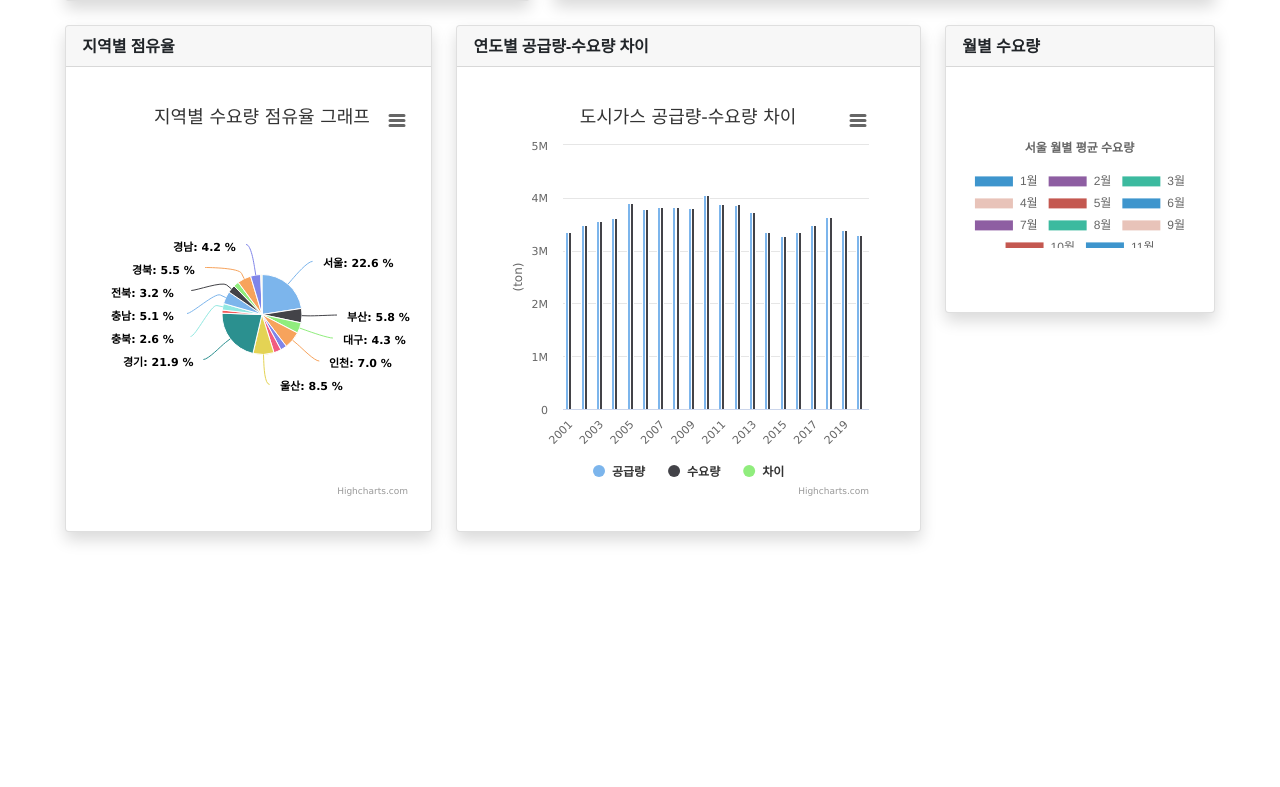
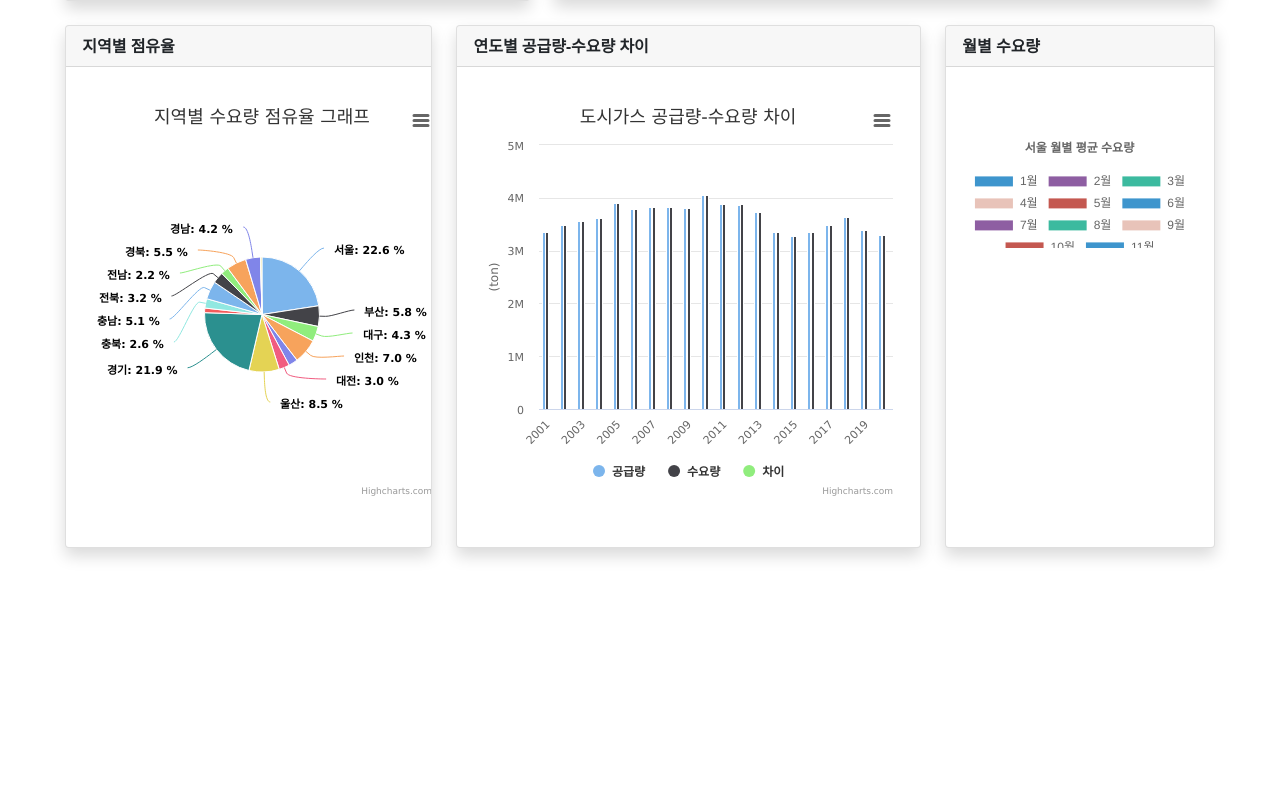
Before and after one commit to nijes/pr2_test, a Django app: page /demand/ in a window 1280 px wide. Shown: the part 954-1741 px from the top of the page. Run offline with Django 3.2, Linux system fonts and the light colour scheme; data comes from the database, SQL or seed files in the repository; some libraries are stand-ins or nearby versions.

Commit message:
'edit_cardbody_size'

```diff
--- a/predict_gas/templates/demand.html
+++ b/predict_gas/templates/demand.html
@@ -136,7 +136,7 @@
                                 <div class="card-header fs-6 fw-bold">
                                     월별 가스 수요량
                                 </div>
-                                <div class="card-body">
+                                <div class="card-body overflow-hidden">
                                     <!-- 지역, 기간 선택-->
                                     <div class="btn-toolbar my-3">
                                       <div class="btn-group ms-5 me-3 my-1" role="group" aria-label="First group">
@@ -219,9 +219,9 @@
                                 <div class="card-header fw-bold">
                                     지역별 점유율
                                 </div>
-                                <div class="card-body">
+                                <div class="card-body overflow-hidden" style="height: 30rem;">
                                     <!-- 지역별 수요량 점유율 그래프 -->
-                                    <figure class="highcharts-figure container-fluid">
+                                    <figure class="highcharts-figure">
                                             <div id="container2">
                                             </div>
                                     </figure>
@@ -235,9 +235,9 @@
                                 <div class="card-header fw-bold">
                                     연도별 공급량-수요량 차이
                                 </div>
-                                <div class="card-body">
+                                <div class="card-body overflow-hidden" style="height: 30rem;">
                                     <!-- 연도별 공급량 및 수요량 차이 그래프 -->
-                                    <figure class="highcharts-figure container-fluid">
+                                    <figure class="highcharts-figure">
                                             <div id="container3">
                                             </div>
                                     </figure>
@@ -251,7 +251,7 @@
                                 <div class="card-header fw-bold">
                                     월별 수요량
                                 </div>
-                                <div class="card-body">
+                                <div class="card-body overflow-hidden" style="height: 30rem;">
                                     <br><br>
                                     <!-- 월별 수요량 차이 그래프 -->
                                     <div id="graph-container">
```
